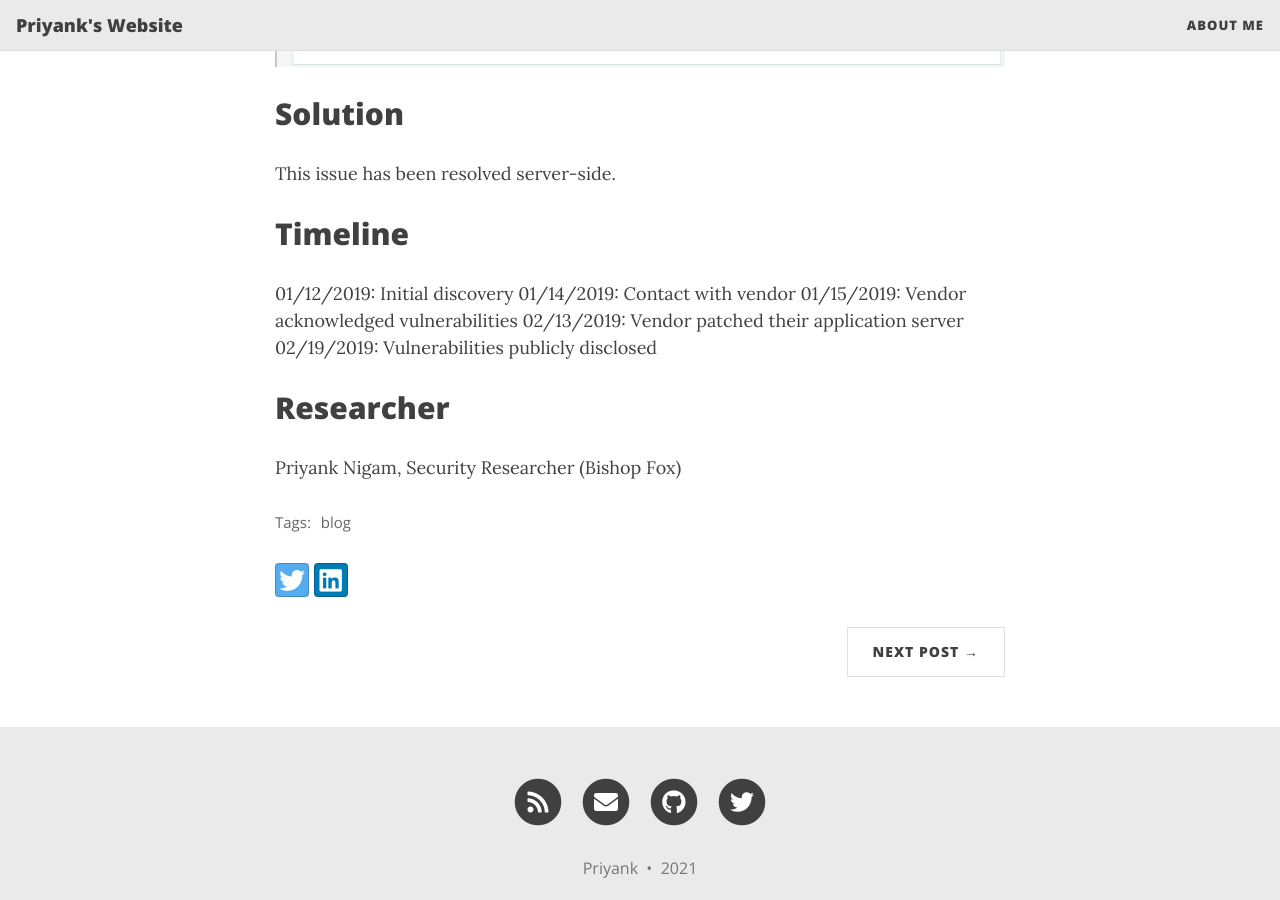
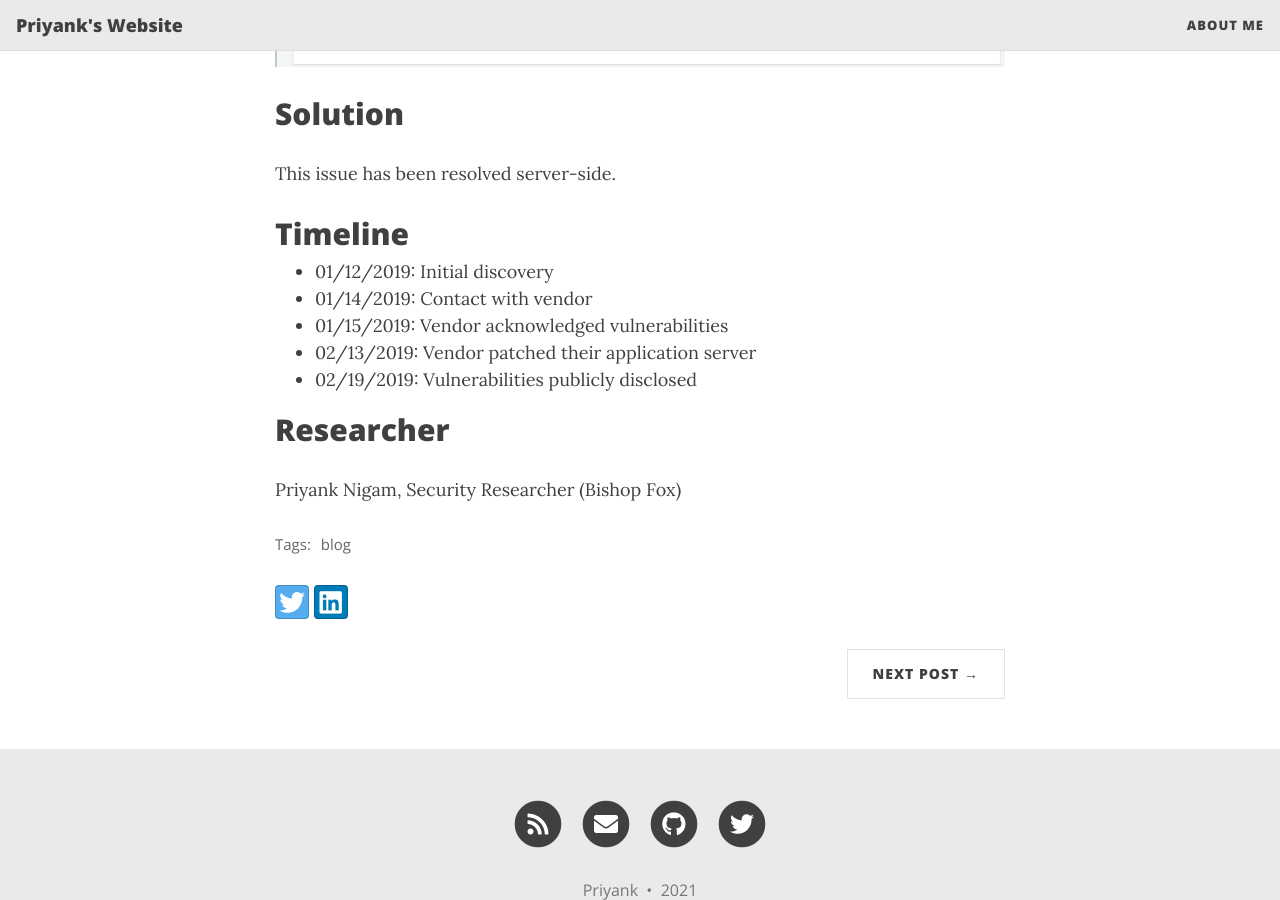
Before and after one commit to priyankn/priyankn.github.io, a Jekyll site: the page built from _posts/2019-02-19-Amtrak_Vulnerabilities.md, in a window 1280 px wide and 900 px high, scrolled down 8709 px. Built offline with Jekyll 4.4.1, drawn with Linux system fonts in a browser that asks for light colours; nearby versions of some CDN libraries.

```diff
--- a/_posts/2019-02-19-Amtrak_Vulnerabilities.md
+++ b/_posts/2019-02-19-Amtrak_Vulnerabilities.md
@@ -333,11 +333,11 @@ As highlighted above, the response contained the eVoucher code, which could now
 This issue has been resolved server-side.
 
 ## Timeline
-01/12/2019: Initial discovery
-01/14/2019: Contact with vendor
-01/15/2019: Vendor acknowledged vulnerabilities
-02/13/2019: Vendor patched their application server
-02/19/2019: Vulnerabilities publicly disclosed
+* 01/12/2019: Initial discovery
+* 01/14/2019: Contact with vendor
+* 01/15/2019: Vendor acknowledged vulnerabilities
+* 02/13/2019: Vendor patched their application server
+* 02/19/2019: Vulnerabilities publicly disclosed
 
 ## Researcher
 Priyank Nigam, Security Researcher (Bishop Fox)
```
